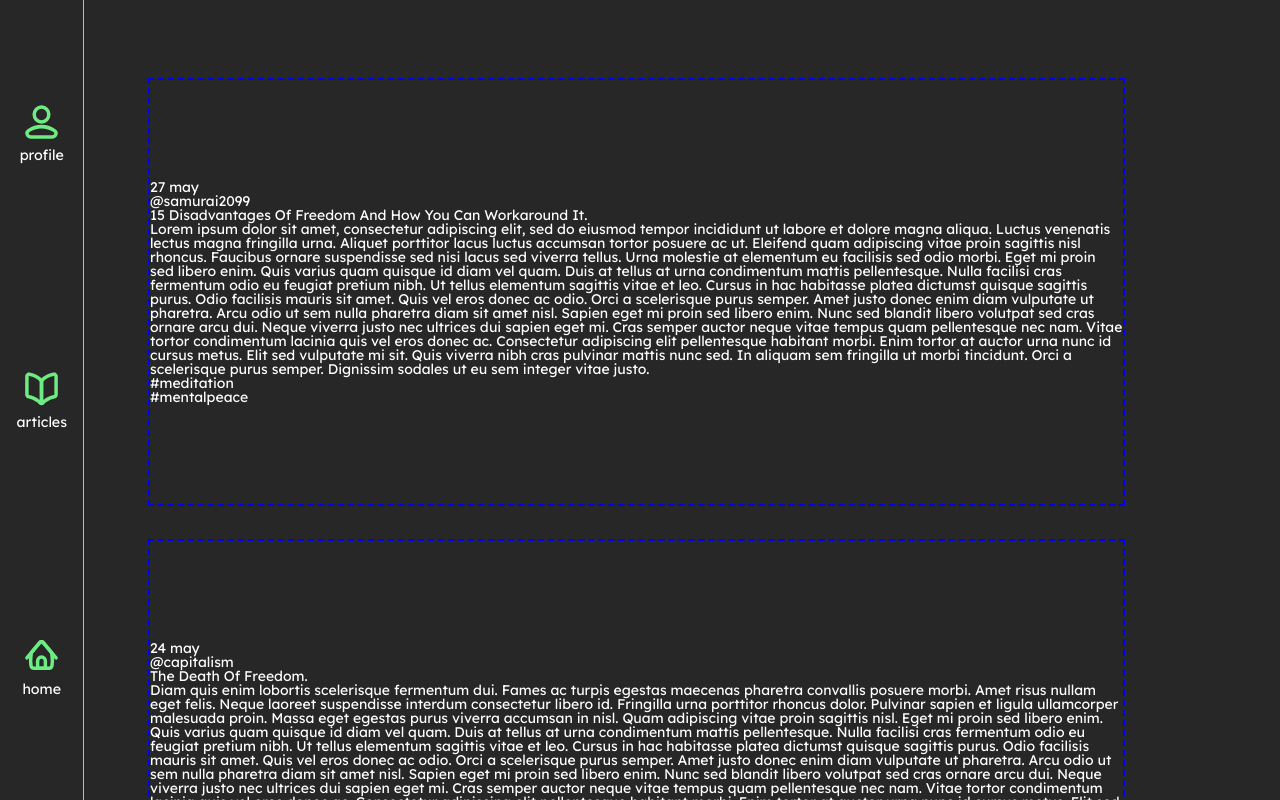
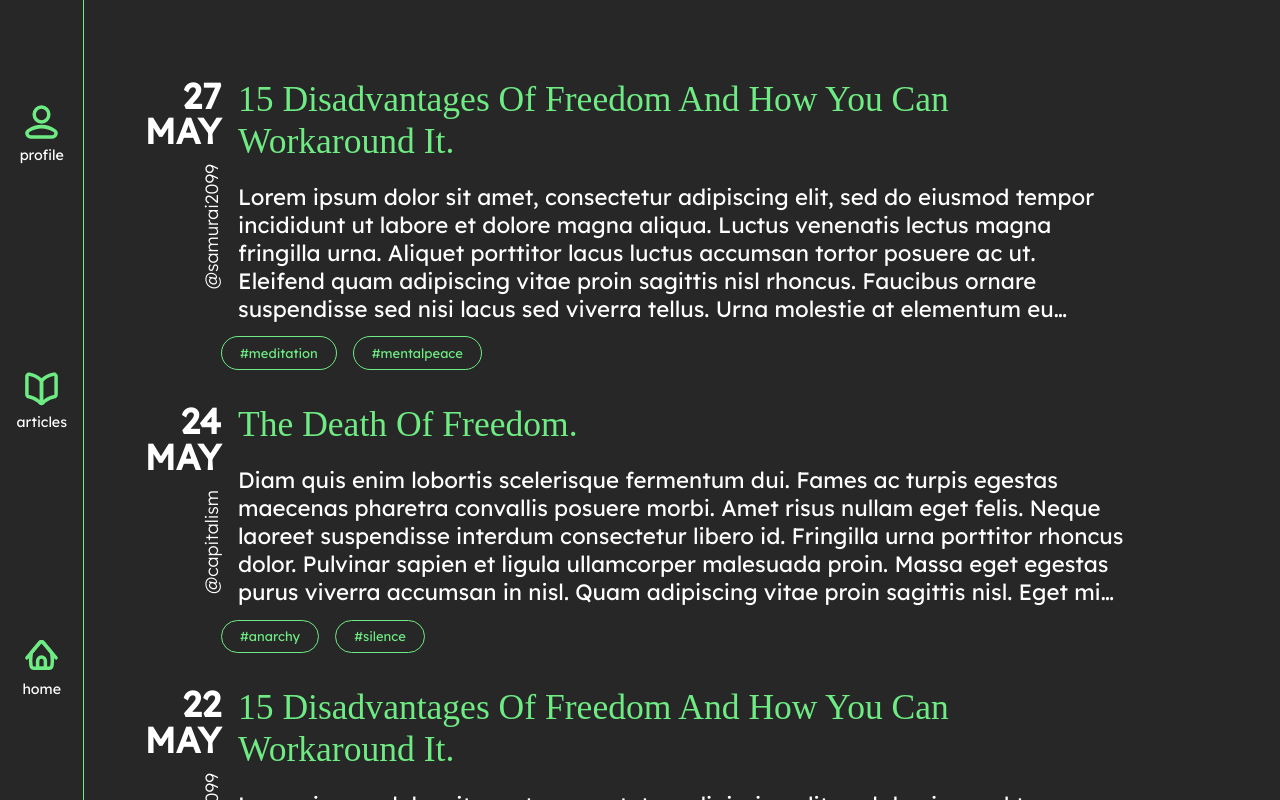
Before and after one commit to GoldExtremal/blog-react, a React (Vite) app: page / in a window 1280 px wide. Shown: the top 800 px of the page. Built offline with nearby package versions, Linux system fonts and the light colour scheme.

Commit message:
Сделал вёрстку сртаницы с новостями
Немного изменил структуру и написал стили

```diff
--- a/src/Components/Article/Article.jsx
+++ b/src/Components/Article/Article.jsx
@@ -6,6 +6,7 @@ function Article(props) {
 
     return (
         <div className={Classes.Article}>
+            <div className={Classes.article_container}>
                 <div className={Classes.about}>
                     <p className={Classes.date}>{props.date}</p>
                     <p className={Classes.author}>{props.author}</p>
@@ -13,12 +14,11 @@ function Article(props) {
 
                 <div className={Classes.feed}>
                     <h3 className={Classes.title}>{props.title}</h3>
-                {/* разбить на абзацы входящую простыню */}
                     <div className={Classes.text}>{props.text}</div>
                 </div>
-
+            </div>
             <div className={Classes.tags}>
-                {props.tags.map(tag => createElement('div', { className: Classes.tag, key:tag }, `#${tag}`))}
+                {props.tags.map(tag => createElement('div', { className: Classes.tag, key: tag }, `#${tag}`))}
             </div>
         </div>
     )
--- a/src/Components/Article/Article.module.scss
+++ b/src/Components/Article/Article.module.scss
@@ -1,6 +1,88 @@
+@import url('https://fonts.googleapis.com/css2?family=Lexend+Deca:wght@300&display=swap');
+
 .Article {
     margin-bottom: calc(100vh/720*30);
+    display: flex;
+    flex-direction: column;
+    font-family: Lexend Deca;
 
-    border: dashed 2px blue;
-    padding: 100px 0;
+    .article_container {
+        display: flex;
+        flex-direction: row;
+
+        .about {
+            width: calc(100vw/1280*73);
+            display: flex;
+            flex-direction: column;
+            align-items: end;
+
+            .date {
+                text-transform: uppercase;
+                text-align: right;
+                font-weight: 600;
+                font-size: calc(100vh/720*32);
+                margin-bottom: calc(100vh/720*14);
+            }
+
+            .author {
+                width: fit-content;
+                font-size: calc(100vh/720*16);
+                font-weight: 300;
+                font-family: Lexend Deca;
+                writing-mode: vertical-lr;
+                -webkit-transform: rotate(180deg);
+                -moz-transform: rotate(180deg);
+                transform:rotate(180deg);
+            }
+        }
+
+        .feed {
+            margin-left: calc(100vw/1280*17);
+
+            .title {
+                color: #6EEB83;
+                font-family: DM Serif Display;
+                font-size: calc(100vh/720*32);
+                font-style: normal;
+                font-weight: 400;
+                line-height: normal;
+                margin-bottom: calc(100vh/720*19);
+            }
+
+            .text {
+                color: #FFF;
+                font-family: Lexend Deca;
+                font-size: calc(100vh/720*20);
+                font-style: normal;
+                font-weight: 400;
+                line-height: normal;
+
+                overflow: hidden;
+                display: -webkit-box;
+                -webkit-line-clamp: 5;
+                -webkit-box-orient: vertical;
+                position: relative;
+            }
+
+        }
+    }
+
+    .tags {
+        margin-left: calc(100vw/1280*73);
+        margin-top: calc(100vh/720*12);
+        display: flex;
+
+        .tag {
+            margin-right: calc(100vw/1280*16);
+            padding: calc(100vh/720*7) calc(100vw/1280*18);
+            border-radius: 100px;
+            border: calc(100vh/720) solid #6EEB83;
+            color: #6EEB83;
+            font-family: Lexend Deca;
+            font-size: calc(100vw/1280*13);
+            font-style: normal;
+            font-weight: 500;
+            line-height: normal;
+        }
+    }
 }
```
Lines whose indentation alone changed are shown as unchanged.
